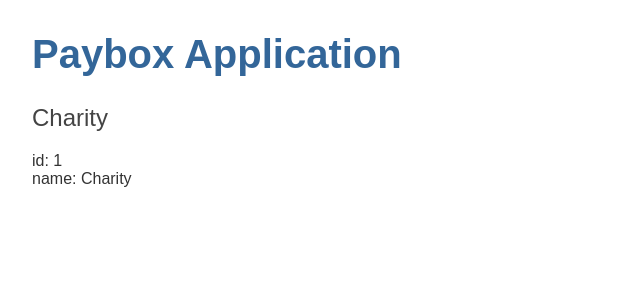
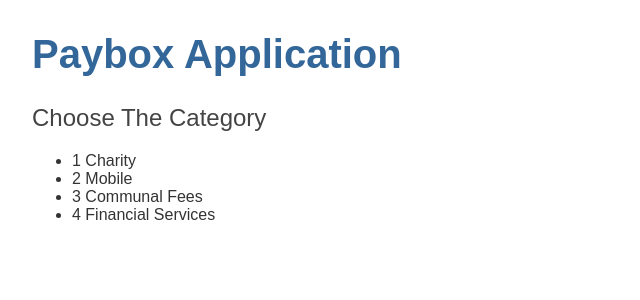
Before and after one commit to anitalakhadze/paybox_ui, an Angular app: page / in a window 1280 px wide. Shown: the top 300 px of the page, without its empty margins (0-640 px from the left). Built offline with nearby package versions, Linux system fonts and the light colour scheme.

Commit message:
added const categories and embedded it in the app root

```diff
--- /dev/null
+++ b/src/app/categories.ts
@@ -0,0 +1,8 @@
+import { Category } from './category';
+
+export const CATEGORIES: Category[] = [
+    { id: 1, name: 'Charity' },
+    { id: 2, name: 'Mobile' },
+    { id: 3, name: 'Communal Fees' },
+    { id: 4, name: 'Financial Services' }
+];
--- a/src/app/categories/categories.component.html
+++ b/src/app/categories/categories.component.html
@@ -1,3 +1,8 @@
-<h2>{{category.name}}</h2>
-<div><span>id: </span>{{category.id}}</div>
-<div><span>name: </span>{{category.name}}</div>
+<h2>Choose The Category</h2>
+<ul class="categories">
+    <li *ngFor="let category of categories">
+        <span class="badge">
+            {{category.id}}
+        </span> {{category.name}}
+    </li>
+</ul>
--- a/src/app/categories/categories.component.ts
+++ b/src/app/categories/categories.component.ts
@@ -1,5 +1,5 @@
 import { Component, OnInit } from '@angular/core';
-import { Category } from '../category';
+import { CATEGORIES } from '../categories';
 
 @Component({
   selector: 'app-categories',
@@ -8,10 +8,7 @@ import { Category } from '../category';
 })
 export class CategoriesComponent implements OnInit {
 
-  category: Category = {
-    id: 1,
-    name: 'Charity'
-  }
+  categories = CATEGORIES;
 
   constructor() { }
 
```
